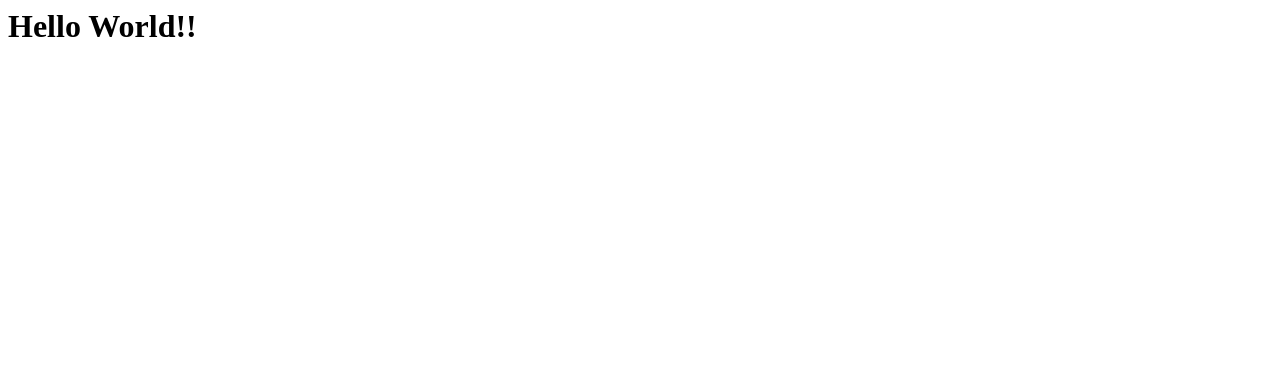
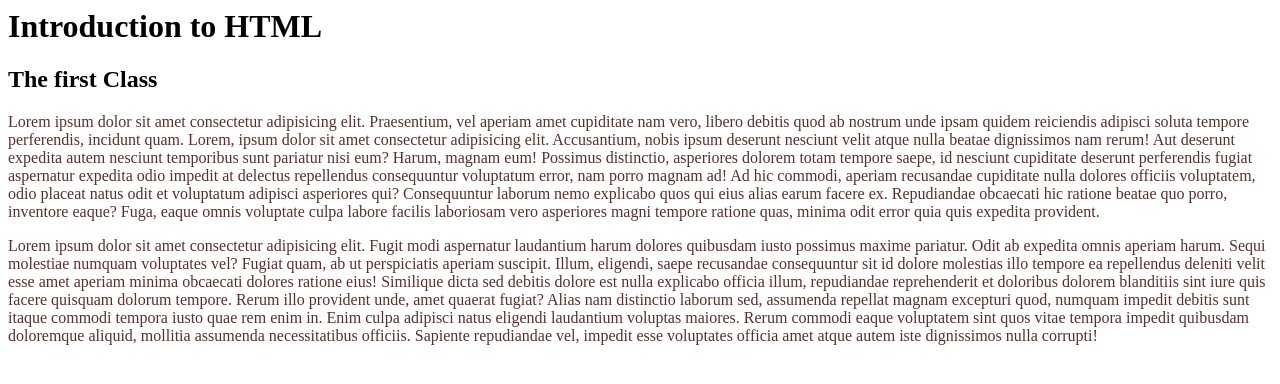
Before and after one commit to lacksinho/estertraining, a plain HTML site: page index.html in a window 1280 px wide. Drawn offline with Linux system fonts and the light colour scheme.

Commit message:
form file added

```diff
--- a/index.html
+++ b/index.html
@@ -1,7 +1,35 @@
 <html>
-    <head></head>
-    <body>
+<head>
+    <title>Mofs-Ester</title>
+    <style>
+        .fontColor {
+            color: #59302b;
+        }
+    </style>
+</head>
 
-        <h1>Hello World!!</h1>
-    </body>
+<body>
+
+    <h1>Introduction to HTML</h1>
+
+    <h2>The first Class</h2>
+
+    <p class="fontColor">
+        Lorem ipsum dolor sit amet consectetur adipisicing elit. Praesentium, vel aperiam amet cupiditate nam vero, libero debitis quod ab nostrum unde ipsam quidem reiciendis adipisci soluta tempore perferendis, incidunt quam.
+        Lorem, ipsum dolor sit amet consectetur adipisicing elit. Accusantium, nobis ipsum deserunt nesciunt velit atque nulla beatae dignissimos nam rerum! Aut deserunt expedita autem nesciunt temporibus sunt pariatur nisi eum?
+        Harum, magnam eum! Possimus distinctio, asperiores dolorem totam tempore saepe, id nesciunt cupiditate deserunt perferendis fugiat aspernatur expedita odio impedit at delectus repellendus consequuntur voluptatum error, nam porro magnam ad!
+        Ad hic commodi, aperiam recusandae cupiditate nulla dolores officiis voluptatem, odio placeat natus odit et voluptatum adipisci asperiores qui? Consequuntur laborum nemo explicabo quos qui eius alias earum facere ex.
+        Repudiandae obcaecati hic ratione beatae quo porro, inventore eaque? Fuga, eaque omnis voluptate culpa labore facilis laboriosam vero asperiores magni tempore ratione quas, minima odit error quia quis expedita provident.
+    </p>
+
+
+    <p class="fontColor">
+        Lorem ipsum dolor sit amet consectetur adipisicing elit. Fugit modi aspernatur laudantium harum dolores quibusdam iusto possimus maxime pariatur. Odit ab expedita omnis aperiam harum. Sequi molestiae numquam voluptates vel?
+        Fugiat quam, ab ut perspiciatis aperiam suscipit. Illum, eligendi, saepe recusandae consequuntur sit id dolore molestias illo tempore ea repellendus deleniti velit esse amet aperiam minima obcaecati dolores ratione eius!
+        Similique dicta sed debitis dolore est nulla explicabo officia illum, repudiandae reprehenderit et doloribus dolorem blanditiis sint iure quis facere quisquam dolorum tempore. Rerum illo provident unde, amet quaerat fugiat?
+        Alias nam distinctio laborum sed, assumenda repellat magnam excepturi quod, numquam impedit debitis sunt itaque commodi tempora iusto quae rem enim in. Enim culpa adipisci natus eligendi laudantium voluptas maiores.
+        Rerum commodi eaque voluptatem sint quos vitae tempora impedit quibusdam doloremque aliquid, mollitia assumenda necessitatibus officiis. Sapiente repudiandae vel, impedit esse voluptates officia amet atque autem iste dignissimos nulla corrupti!
+    </p>
+
+</body>
 </html>
```
Also changed, not shown: form.html (added, +36 -0 lines).
